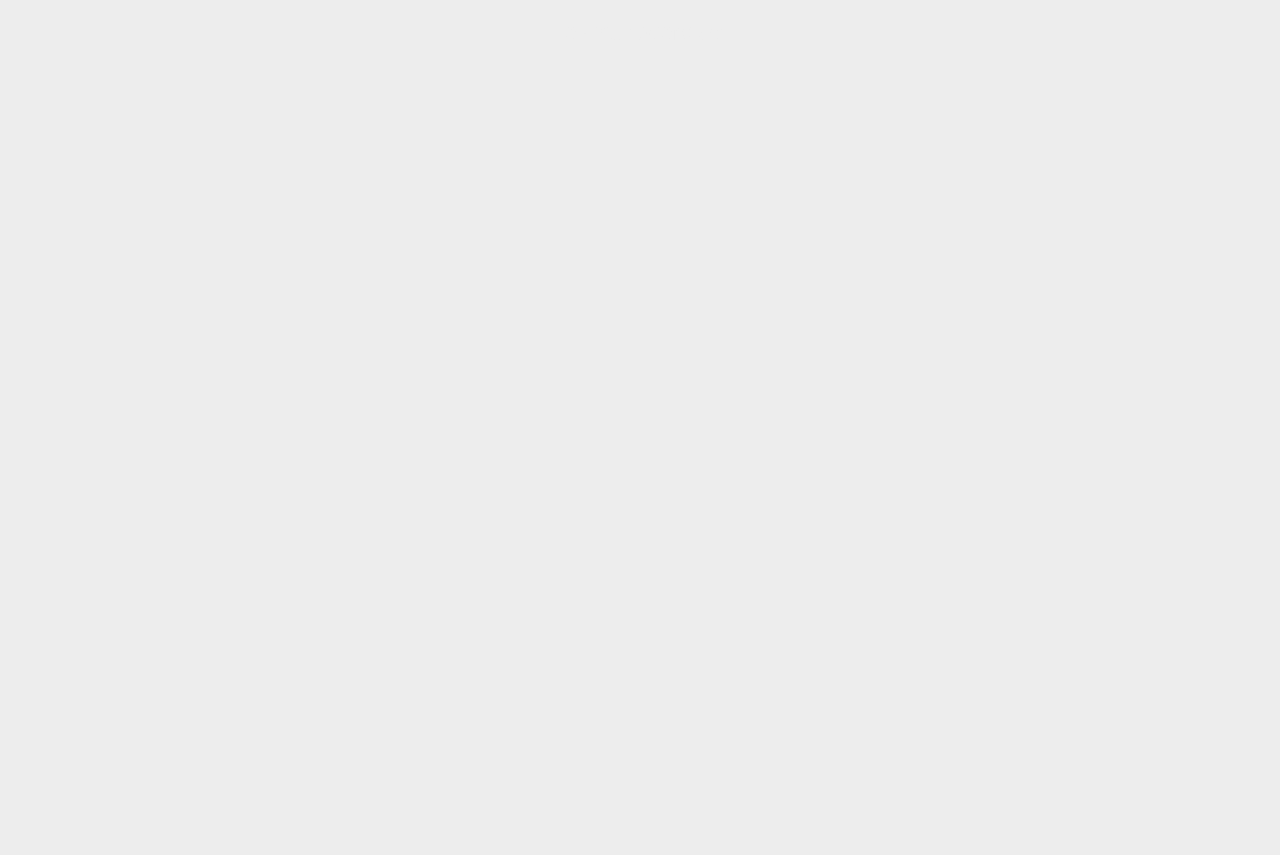
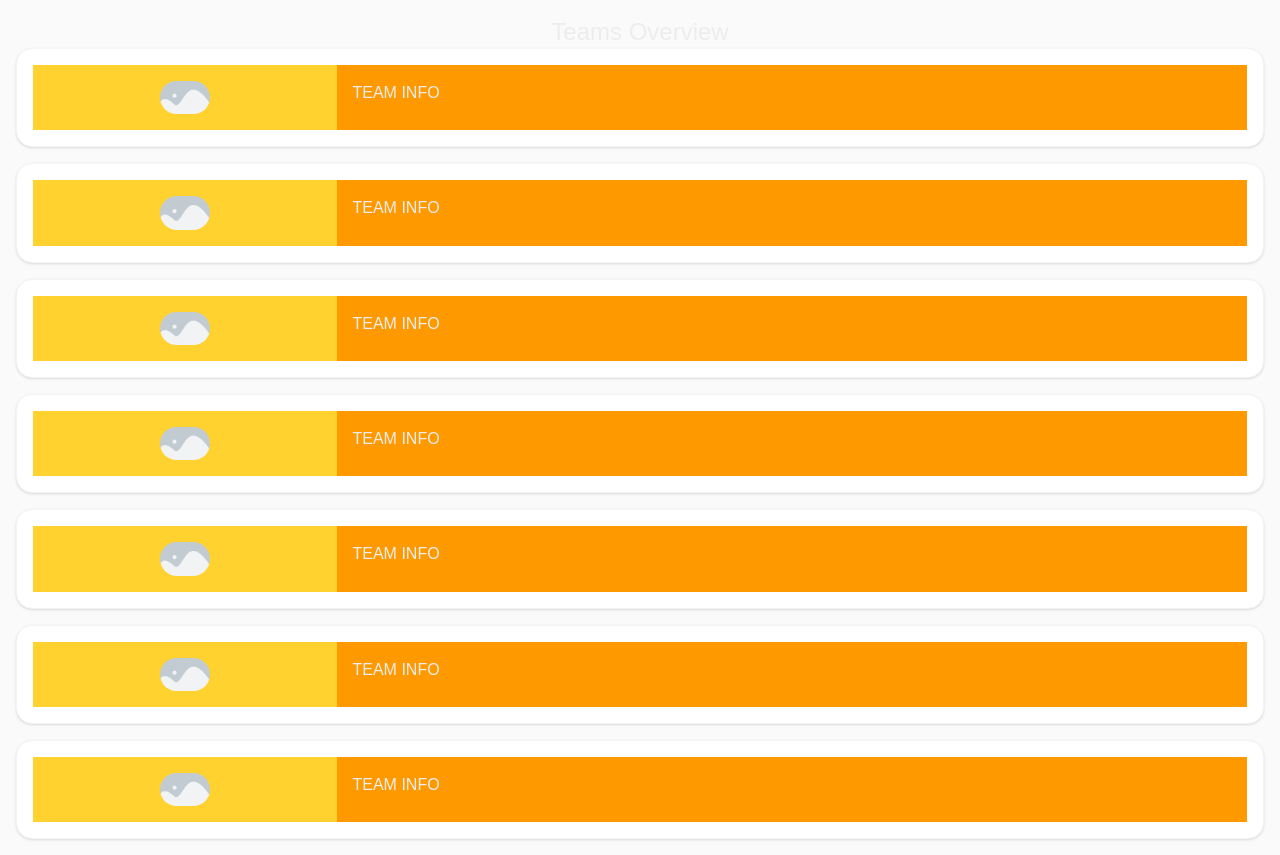
Before and after one commit to abtrez/p3-aau-football, a Next.js app in the folder frontend/: page /teams in a window 1280 px wide. Before the commit the page ends 800 px from the top, so only its background shows below. Built offline with nearby package versions, Linux system fonts and the light colour scheme.

Commit message:
fixed missing property on logo

```diff
--- a/frontend/src/app/globals.css
+++ b/frontend/src/app/globals.css
@@ -20,7 +20,7 @@
 }
 
 body {
-  background: #ededed;
+  background: #fafafa;
   color: var(--foreground);
   font-family: Arial, Helvetica, sans-serif;
   padding: 1rem;
--- a/frontend/src/app/teams/page.tsx
+++ b/frontend/src/app/teams/page.tsx
@@ -1,10 +1,10 @@
-import TeamCard from "@/components/team/TeamCard";
+import TeamOverview from "@/components/team/TeamOverview";
 
 export default function Home() {
   return (
     <>
       <h1 className="text-2xl text-center">Teams Overview</h1>
-      {/* <TeamCard /> */}
+      <TeamOverview />
     </>
   );
 }
--- a/frontend/src/components/team/TeamCard.tsx
+++ b/frontend/src/components/team/TeamCard.tsx
@@ -15,7 +15,7 @@ export default function TeamCard({ team }: { team: TeamCardInterface }) {
     <div className="flex rounded-2xl bg-white shadow-sm border border-gray-100 p-4">
       <div className="flex flex-col w-[25%] bg-amber-300 items-center p-4">
         <div>
-          <TeamLogo logo={team.logo} />
+          <TeamLogo logo={team.logo} width={50} height={50} />
         </div>
       </div>
       <div className="flex flex-col grow bg-amber-500 p-4">TEAM INFO</div>
--- a/frontend/src/components/team/TeamLogo.tsx
+++ b/frontend/src/components/team/TeamLogo.tsx
@@ -2,8 +2,8 @@ import Image from "next/image";
 
 interface TeamLogoInterface {
   logo: string;
-  height?: number;
-  width?: number;
+  height: number;
+  width: number;
 }
 
 export default function TeamLogo({ logo, height, width }: TeamLogoInterface) {
@@ -11,9 +11,9 @@ export default function TeamLogo({ logo, height, width }: TeamLogoInterface) {
     <Image
       className="rounded-full h-[50] object-cover"
       src={logo}
-      alt={"team logo"}
       height={height}
       width={width}
+      alt={"team logo"}
     />
   );
 }
--- a/frontend/src/components/team/TeamOverview.tsx
+++ b/frontend/src/components/team/TeamOverview.tsx
@@ -1,9 +1,9 @@
 import teams from "@/data/teams.json";
-import teamCard, { TeamCardInterface } from "@/components/team/TeamCard";
+import TeamCard, { TeamCardInterface } from "@/components/team/TeamCard";
 
 const footballTeams = teams as TeamCardInterface[];
 
-export default function TeamCard() {
+export default function TeamOverview() {
   return (
     <div className="grid gap-4">
       {footballTeams.map((t: TeamCardInterface) => (
```
